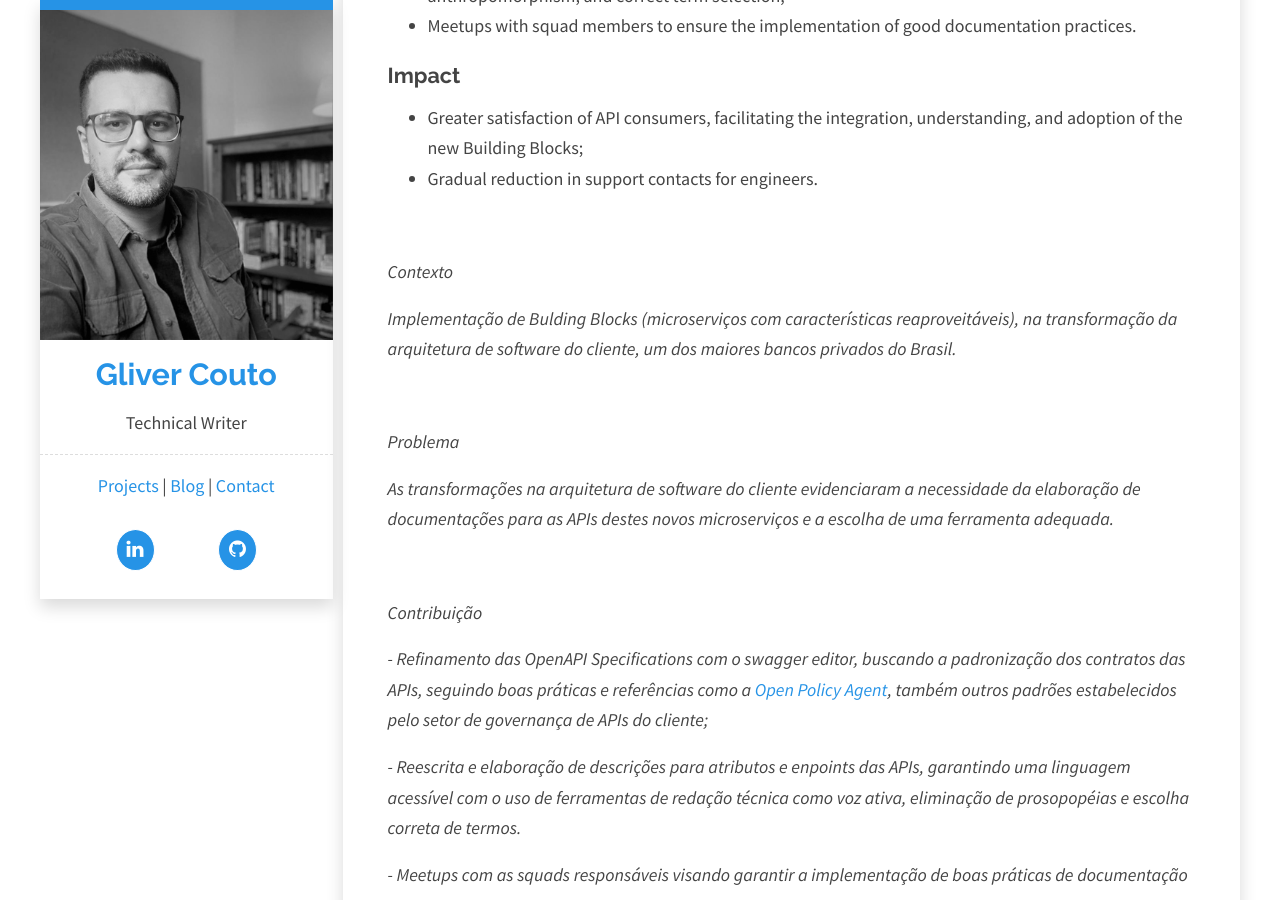
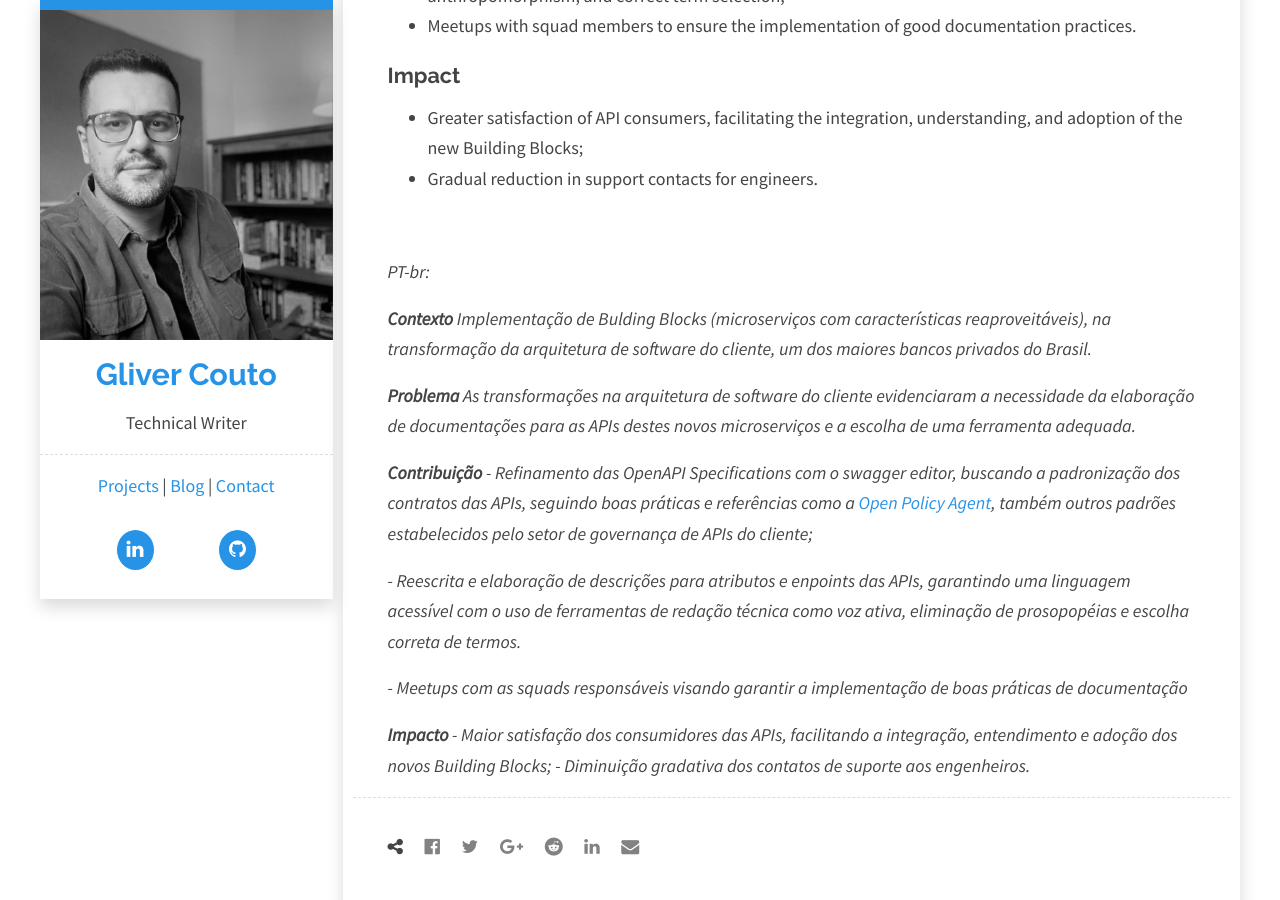
Before and after one commit to gliverCouto/glivercouto.github.io, a Jekyll site: the page built from _projects/api-documentation.md, in a window 1280 px wide and 900 px high, scrolled down 1228 px. Built offline with Jekyll 4.4.1, drawn with Linux system fonts in a browser that asks for light colours; comment, search, counter and statistics services are not loaded.

Commit message:
Update api-documentation.md

```diff
--- a/_projects/api-documentation.md
+++ b/_projects/api-documentation.md
@@ -28,29 +28,21 @@ The software architecture transformations at the client highlighted the need for
 
 <br />
 
-*Contexto*
+*PT-br:*
 
+***Contexto***
 *Implementação de Bulding Blocks (microserviços com características reaproveitáveis), na transformação da arquitetura de software do cliente, um dos maiores bancos privados do Brasil.*
 
-<br />
-
-*Problema*
-
+***Problema***
 *As transformações na arquitetura de software do cliente evidenciaram a necessidade da elaboração de documentações para as APIs destes novos microserviços e a escolha de uma ferramenta adequada.*
 
-<br />
-
-*Contribuição*
-
+***Contribuição***
 *- Refinamento das OpenAPI Specifications com o swagger editor, buscando a padronização dos contratos das APIs, seguindo boas práticas e referências como a [Open Policy Agent](https://www.openpolicyagent.org/), também outros padrões estabelecidos pelo setor de governança de APIs do cliente;*
 
 *- Reescrita e elaboração de descrições para atributos e enpoints das APIs, garantindo uma linguagem acessível com o uso de ferramentas de redação técnica como voz ativa, eliminação de prosopopéias e escolha correta de termos.*
 
 *- Meetups com as squads responsáveis visando garantir a implementação de boas práticas de documentação*
 
-<br />
-
-*Impacto*
-
+***Impacto***
 *- Maior satisfação dos consumidores das APIs, facilitando a integração, entendimento e adoção dos novos Building Blocks;*
 *- Diminuição gradativa dos contatos de suporte aos engenheiros.*
```
Also changed, not shown: other parts of _projects/api-documentation.md (+1 -1 lines).
